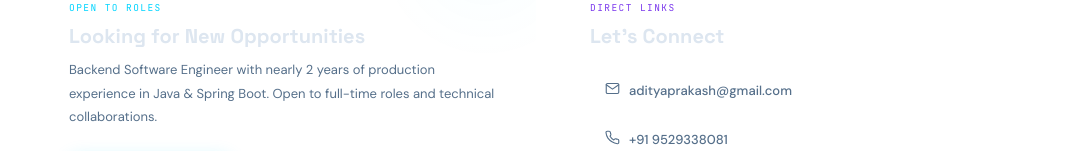
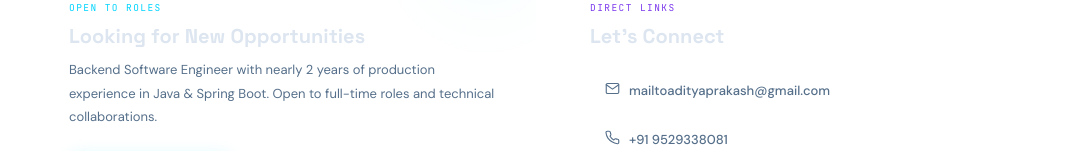
Before and after one commit to Aditya-Prakash07/my-react-portfolio, a React (Create React App) app: page / in a window 1280 px wide. Shown: the part 4258-4409 px from the top of the page, without its empty margins (95-1181 px from the left). Built offline with nearby package versions, Linux system fonts and the light colour scheme.

Commit message:
portfolio modifications

```diff
--- a/src/App.js
+++ b/src/App.js
@@ -404,7 +404,7 @@ const DATA = {
   location: "Hajipur, Bihar, India",
   contact: {
     phone: "+91 9529338081",
-    email: "adityaprakash@gmail.com",
+    email: "mailtoadityaprakash@gmail.com",
     linkedin: "aditya-prakash-996538170",
     github: "Aditya-Prakash07",
     leetcode: "Aditya_Prakash07",
```
